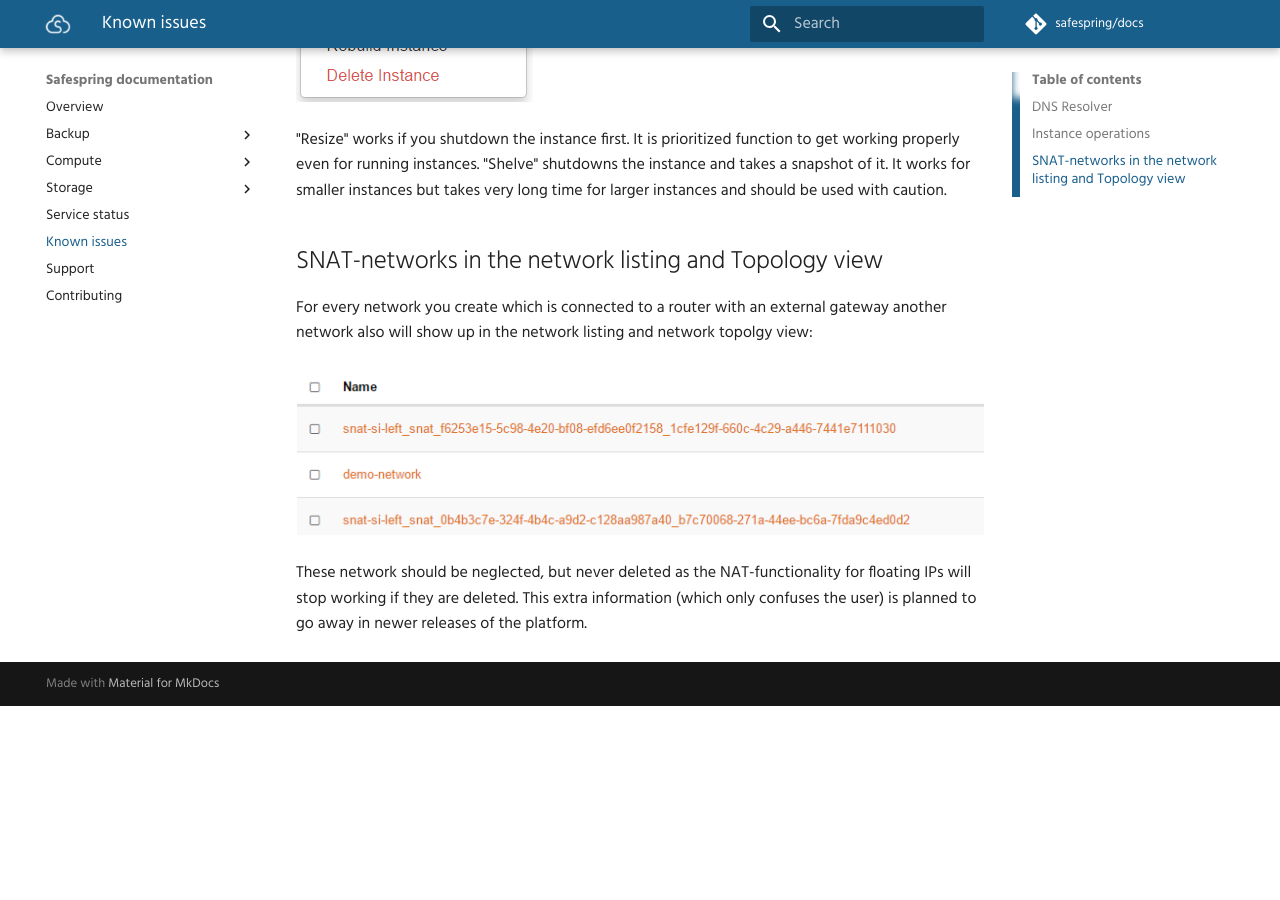
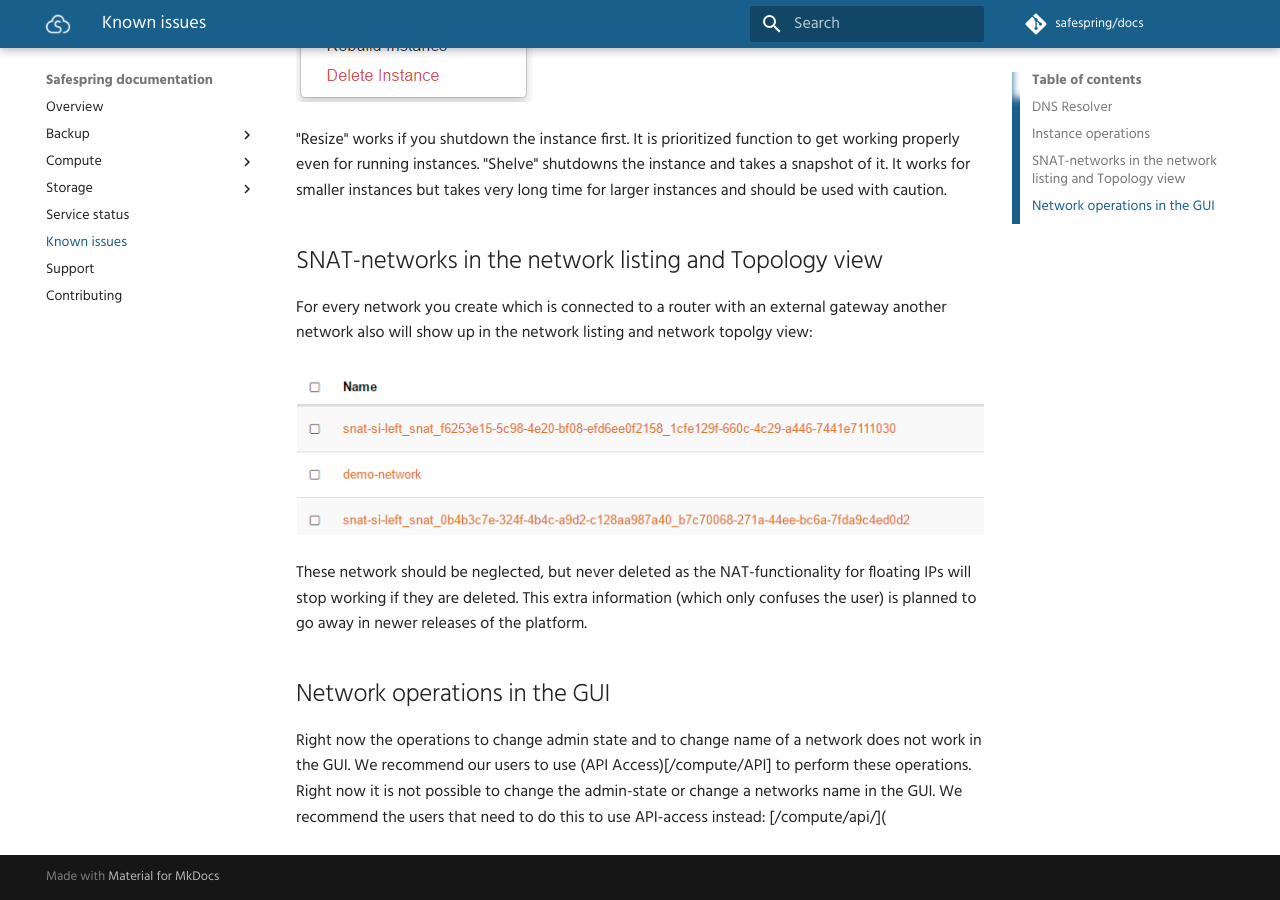
Before and after one commit to safespring/docs, an MkDocs documentation site: the page built from content/known-issues.md, in a window 1280 px wide and 900 px high, scrolled down 1888 px. Built offline with MkDocs 1.6.1 and Material for MkDocs 9.7.7, drawn with Linux system fonts in a browser that asks for light colours; comment, search, counter and statistics services are not loaded; old or Windows-style settings are respelled for this version of MkDocs; before the commit the page ends 2594 px from its top, so only the background shows below that.

Commit message:
Added problems with network operations and the GUI to known-issues.

```diff
--- a/content/known-issues.md
+++ b/content/known-issues.md
@@ -24,3 +24,7 @@ For every network you create which is connected to a router with an external gat
 ![Network Listing](/images/snat-network.png)
 
 These network should be neglected, but never deleted as the NAT-functionality for floating IPs will stop working if they are deleted. This extra information (which only confuses the user) is planned to go away in newer releases of the platform.
+
+##Network operations in the GUI
+Right now the operations to change admin state and to change name of a network does not work in the GUI. We recommend our users to use (API Access)[/compute/API] to perform these operations.
+Right now it is not possible to change the admin-state or change a networks name in the GUI. We recommend the users that need to do this to use API-access instead: [/compute/api/](
```
